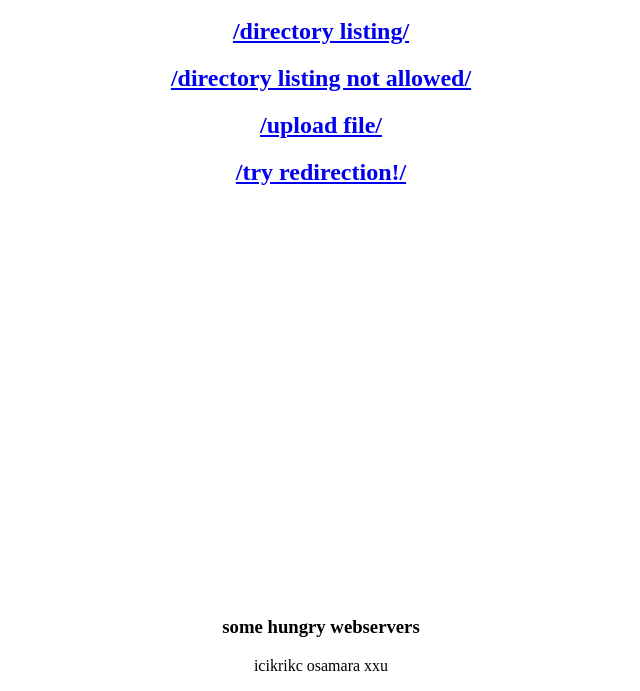
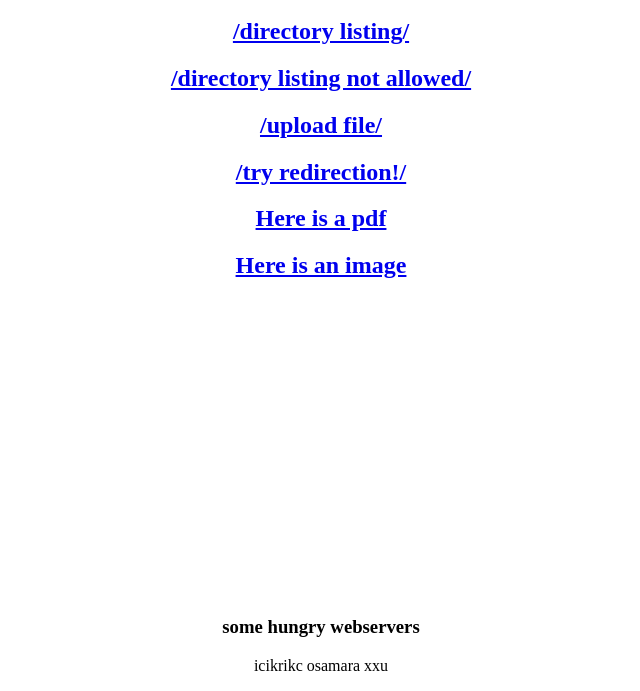
Before and after one commit to ccxxj/webserver, a plain HTML site: page www/index.html in a window 1280 px wide. Shown: the part 109-800 px from the top of the page, without its empty margins (319-959 px from the left). Drawn offline with Linux system fonts and the light colour scheme.

Commit message:
pdf and image links added

```diff
--- a/www/index.html
+++ b/www/index.html
@@ -23,6 +23,8 @@
       <h2><a href="/directory-listing-off/">/directory listing not allowed/</a></h2>
       <h2><a href="/upload/">/upload file/</a></h2>
       <h2><a href="/old/">/try redirection!/</a></h2>
+      <h2><a href="/Webserv.pdf">Here is a pdf</a></h2>
+      <h2><a href="/image.png">Here is an image</a></h2>
     </content>
   </div>
 </body>
```
